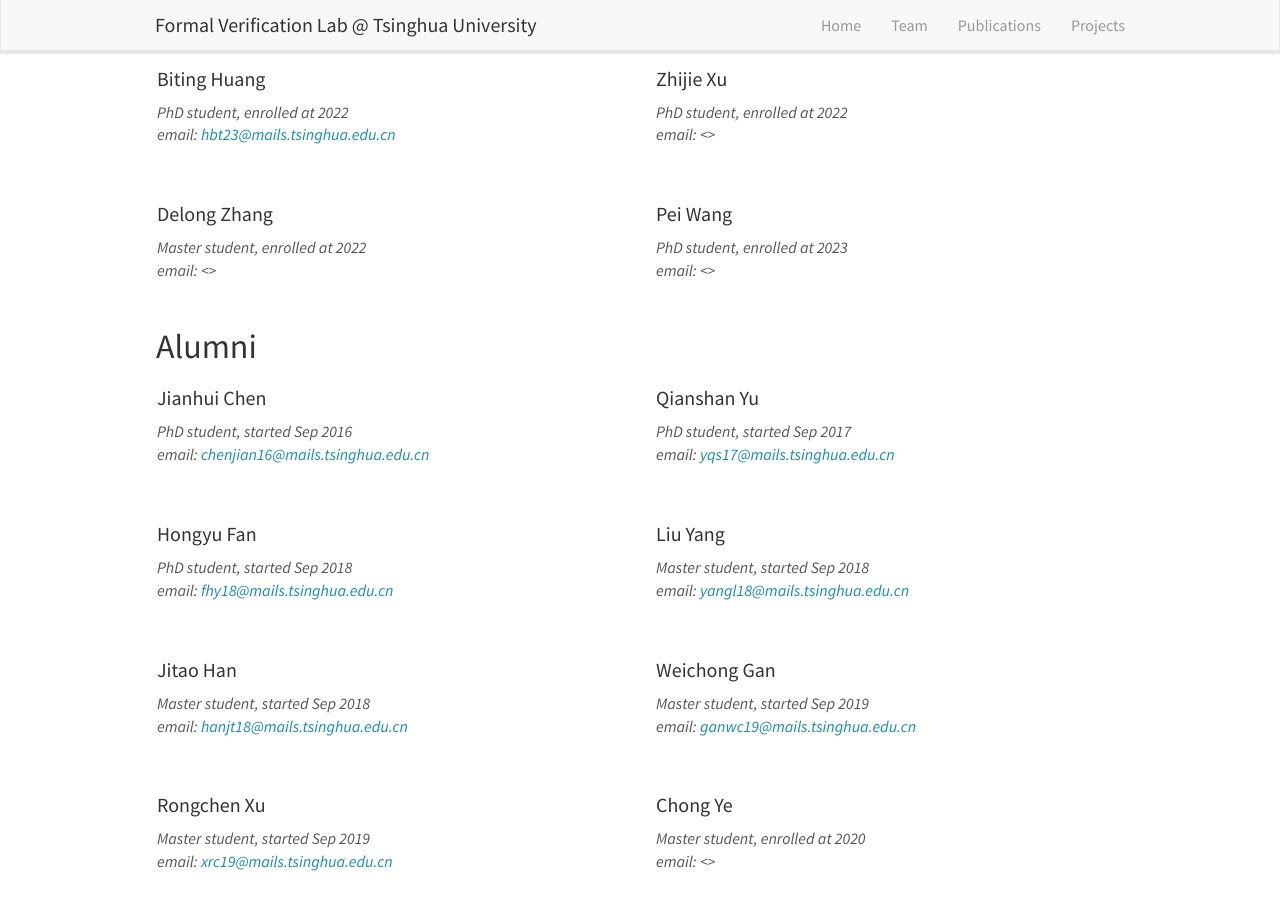
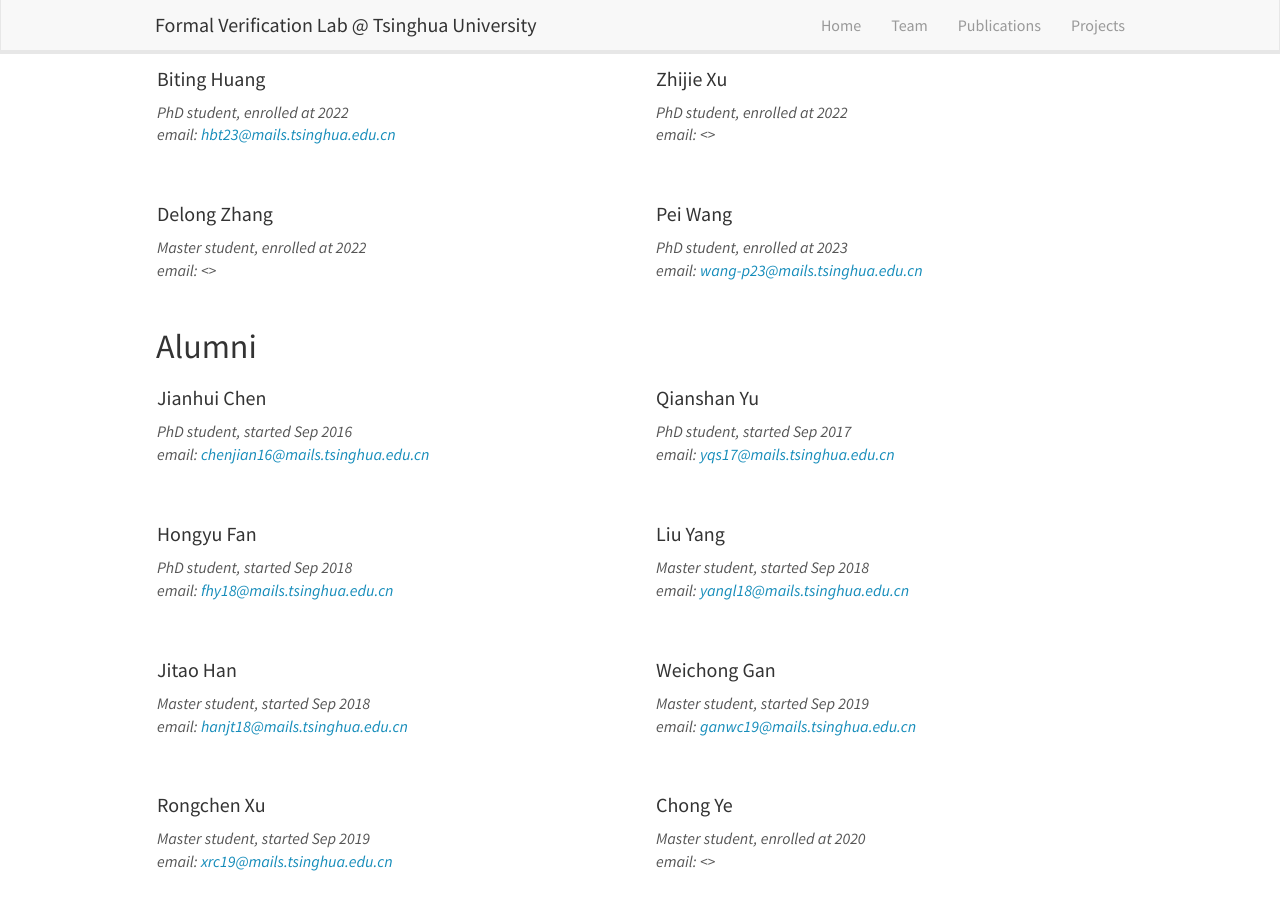
Before and after one commit to thufv/thufv.github.io, a Jekyll site: the page built from _pages/team.md, in a window 1280 px wide and 900 px high, scrolled down 663 px. Built offline with Jekyll 4.4.1, drawn with Linux system fonts in a browser that asks for light colours; nearby versions of some CDN libraries.

Commit message:
add email.

```diff
--- a/_data/students.yml
+++ b/_data/students.yml
@@ -41,3 +41,4 @@
 
 - name: Pei Wang
   info: PhD student, enrolled at 2023
+  email: wang-p23@mails.tsinghua.edu.cn
```
